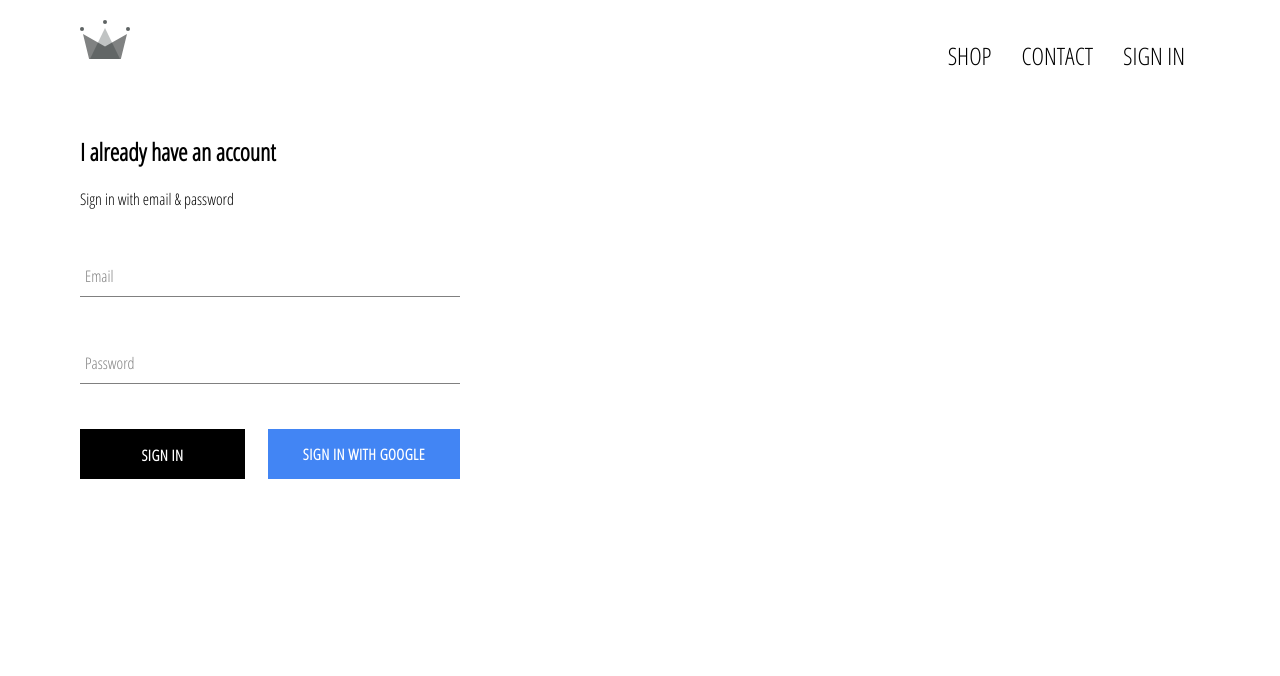
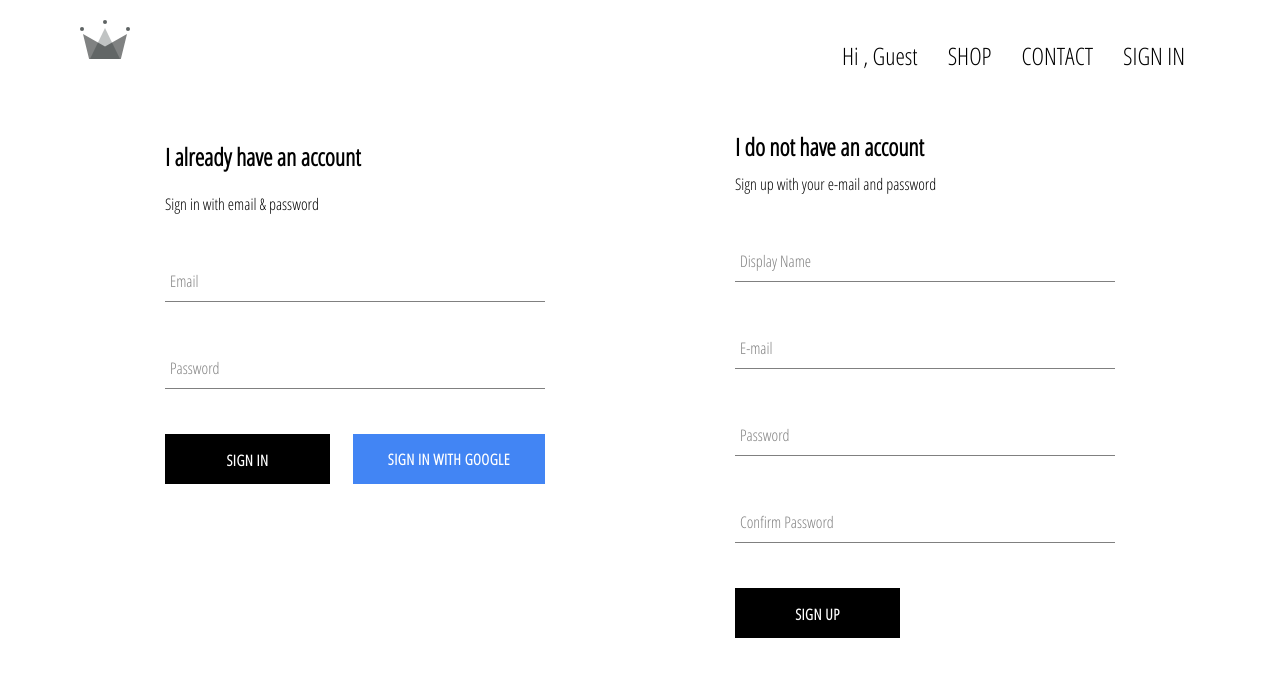
Before and after one commit to yash-278/react_ecommerce-project, a React (Create React App) app: page /signin in a window 1280 px wide. Shown: the top 676 px of the page. Built offline with nearby package versions, Linux system fonts and the light colour scheme; no server answers.

Commit message:
Implemented Firebase utils , included ability to store authenticated users into firestore database

```diff
--- a/src/App.js
+++ b/src/App.js
@@ -7,23 +7,34 @@
 import ShopPage from "./pages/shop/shop.component";
 import SignInAndSignUpPage from "./pages/sign-in-and-sign-up/sign-in-and-sign-up.component";
 import Header from "./components/header/header.component";
-import { auth } from "./firebase/firebase.utils";
+import { auth, createUserProfileDocument } from "./firebase/firebase.utils";
 
 class App extends React.Component {
   constructor() {
     super();
     this.state = {
-      currentUser: null
+      currentUser: null,
     };
   }
 
   unsubscribeFromAuth = null;
 
   componentDidMount() {
-    this.unsubscribeFromAuth = auth.onAuthStateChanged(user => {
-      this.setState({ currentUser: user });
+    this.unsubscribeFromAuth = auth.onAuthStateChanged(async (userAuth) => {
+      if (userAuth) {
+        const userRef = await createUserProfileDocument(userAuth);
 
-      console.log(user);
+        userRef.onSnapshot((snapShot) => {
+          this.setState({
+            currentUser: {
+              id: snapShot.id,
+              ...snapShot.data(),
+            },
+          });
+        });
+      } else {
+        this.setState({ currentUser: userAuth });
+      }
     });
   }
 
--- a/src/components/header/header.component.jsx
+++ b/src/components/header/header.component.jsx
@@ -13,6 +13,9 @@
       <Logo className="logo" />
     </Link>
     <div className="options">
+      <Link className="option" to="/">
+        Hi , {currentUser ? currentUser.displayName : "Guest"}
+      </Link>
       <Link className="option" to="/shop">
         SHOP
       </Link>
--- /dev/null
+++ b/src/components/sign-up/sign-up.component.jsx
@@ -0,0 +1,102 @@
+import React from "react";
+
+import FormInput from "../form-input/form-input.component";
+import CustomButton from "../custom-button/custom-button.component";
+
+import { auth, createUserProfileDocument } from "../../firebase/firebase.utils";
+
+import "./sign-up.styles.scss";
+
+class SignUp extends React.Component {
+  constructor() {
+    super();
+
+    this.state = {
+      displayName: "",
+      email: "",
+      password: "",
+      confirmPassword: "",
+    };
+  }
+
+  handleSubmit = async (event) => {
+    event.preventDefault();
+    const { displayName, email, password, confirmPassword } = this.state;
+
+    if (password !== confirmPassword) {
+      alert("Passwords don't match");
+      return;
+    }
+    try {
+      const { user } = await auth.createUserWithEmailAndPassword(email, password);
+
+      await createUserProfileDocument(user, { displayName });
+
+      this.setState({
+        displayName: "",
+        email: "",
+        password: "",
+        confirmPassword: "",
+      });
+    } catch (error) {
+      console.log(error);
+    }
+  };
+
+  handleChange = (event) => {
+    const { name, value } = event.target;
+
+    this.setState({ [name]: value });
+  };
+
+  render() {
+    const { displayName, email, password, confirmPassword } = this.state;
+
+    return (
+      <div className="sign-up">
+        <h2 className="title">I do not have an account</h2>
+        <span>Sign up with your e-mail and password</span>
+        <form className="sign-up-form" onSubmit={this.handleSubmit}>
+          <FormInput
+            type="text"
+            name="displayName"
+            value={displayName}
+            onChange={this.handleChange}
+            label="Display Name"
+            required
+          />
+
+          <FormInput
+            type="email"
+            name="email"
+            value={email}
+            onChange={this.handleChange}
+            label="E-mail"
+            required
+          />
+
+          <FormInput
+            type="password"
+            name="password"
+            value={password}
+            onChange={this.handleChange}
+            label="Password"
+            required
+          />
+
+          <FormInput
+            type="password"
+            name="confirmPassword"
+            value={confirmPassword}
+            onChange={this.handleChange}
+            label="Confirm Password"
+            required
+          />
+          <CustomButton type="submit">SIGN UP</CustomButton>
+        </form>
+      </div>
+    );
+  }
+}
+
+export default SignUp;
--- /dev/null
+++ b/src/components/sign-up/sign-up.styles.scss
@@ -0,0 +1,9 @@
+.sign-up {
+  display: flex;
+  flex-direction: column;
+  width: 380px;
+
+  .title {
+    margin: 10px 0;
+  }
+}
--- a/src/firebase/firebase.utils.js
+++ b/src/firebase/firebase.utils.js
@@ -11,7 +11,33 @@
   storageBucket: "react-crown-db-707ac.appspot.com",
   messagingSenderId: "566329579700",
   appId: "1:566329579700:web:d87c42b37dd95b3305dfe1",
-  measurementId: "G-200DGW9G43"
+  measurementId: "G-200DGW9G43",
+};
+
+export const createUserProfileDocument = async (userAuth, additionalData) => {
+  if (!userAuth) return;
+
+  const userRef = firestore.doc(`users/${userAuth.uid}`);
+
+  const snapShot = await userRef.get();
+
+  if (!snapShot.exists) {
+    const { displayName, email } = userAuth;
+    const createdAt = new Date();
+
+    try {
+      await userRef.set({
+        displayName,
+        email,
+        createdAt,
+        ...additionalData,
+      });
+    } catch (error) {
+      console.log(error);
+    }
+  }
+
+  return userRef;
 };
 
 firebase.initializeApp(config);
--- a/src/pages/sign-in-and-sign-up/sign-in-and-sign-up.component.jsx
+++ b/src/pages/sign-in-and-sign-up/sign-in-and-sign-up.component.jsx
@@ -1,12 +1,14 @@
 import React from "react";
 
 import SignIn from "../../components/sign-in/sign-in.component";
+import SignUp from "../../components/sign-up/sign-up.component";
 
 import "./sign-in-and-sign-up.styles.scss";
 
 const SignInAndSignUpPage = () => (
   <div className="sign-in-and-sign-up">
     <SignIn />
+    <SignUp />
   </div>
 );
 
--- a/src/pages/sign-in-and-sign-up/sign-in-and-sign-up.styles.scss
+++ b/src/pages/sign-in-and-sign-up/sign-in-and-sign-up.styles.scss
@@ -0,0 +1,6 @@
+.sign-in-and-sign-up {
+  width: 950px;
+  display: flex;
+  justify-content: space-between;
+  margin: 30px auto;
+}
```
